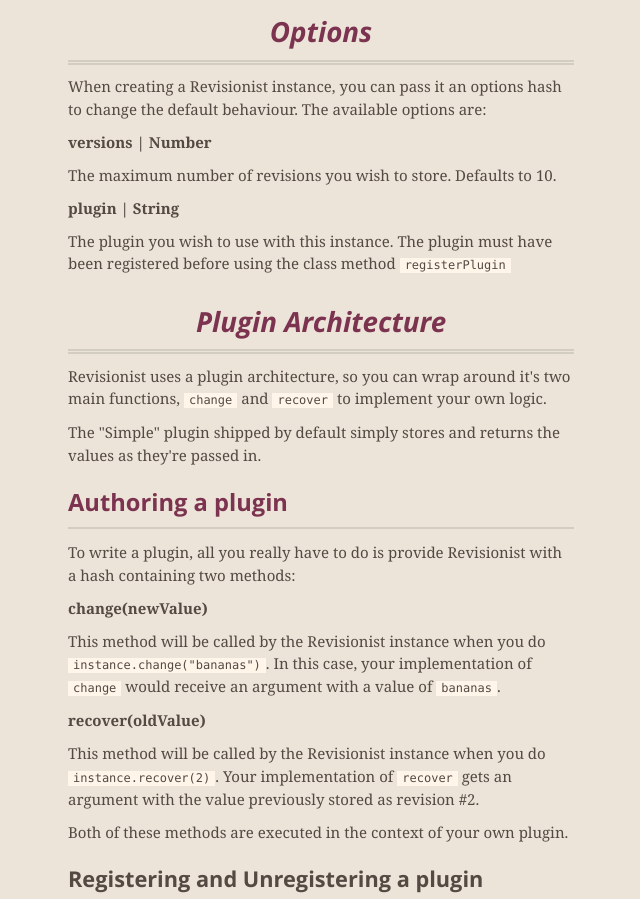
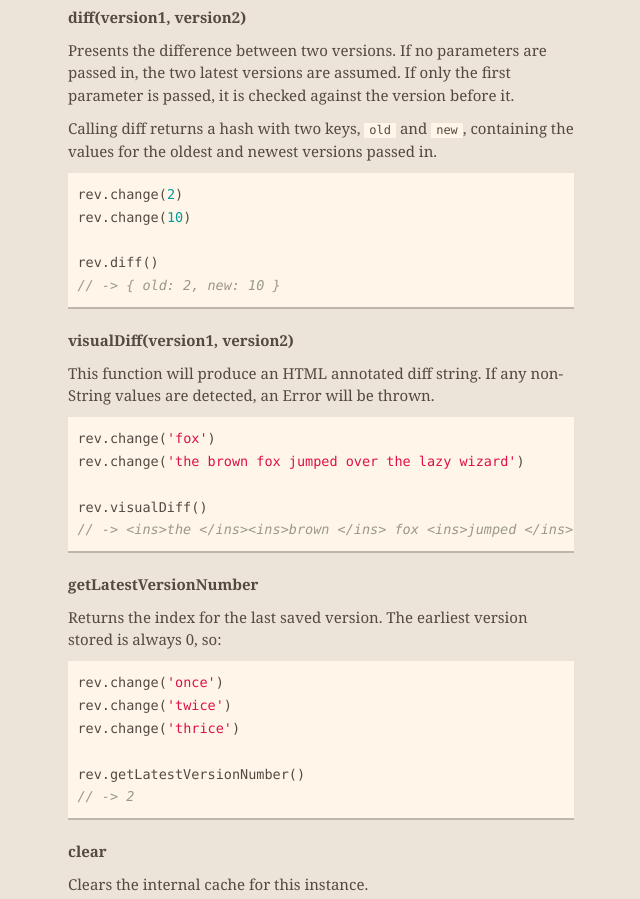
Before and after one commit to inf0rmer/revisionist, a plain HTML site: page index.html in a window 1280 px wide. Shown: the part 1820-2719 px from the top of the page, without its empty margins (319-959 px from the left). Drawn offline with nearby package versions, Linux system fonts and the light colour scheme.

Commit message:
Create gh-pages branch via GitHub

```diff
--- a/index.html
+++ b/index.html
@@ -124,6 +124,48 @@ You can then access the last x versions of your content (10 by default).</p>
 <span class="c1">// -&gt; 'tomatoes'</span>
 </pre></div>
 
+<p><strong>diff(version1, version2)</strong></p>
+
+<p>Presents the difference between two versions.
+If no parameters are passed in, the two latest versions are assumed.
+If only the first parameter is passed, it is checked against the version before it.</p>
+
+<p>Calling diff returns a hash with two keys, <code>old</code> and <code>new</code>, containing the values for the oldest and newest versions passed in.</p>
+
+<div class="highlight"><pre><span class="nx">rev</span><span class="p">.</span><span class="nx">change</span><span class="p">(</span><span class="mi">2</span><span class="p">)</span>
+<span class="nx">rev</span><span class="p">.</span><span class="nx">change</span><span class="p">(</span><span class="mi">10</span><span class="p">)</span>
+
+<span class="nx">rev</span><span class="p">.</span><span class="nx">diff</span><span class="p">()</span>
+<span class="c1">// -&gt; { old: 2, new: 10 }</span>
+</pre></div>
+
+<p><strong>visualDiff(version1, version2)</strong></p>
+
+<p>This function will produce an HTML annotated diff string. If any non-String values are detected, an Error will be thrown.</p>
+
+<div class="highlight"><pre><span class="nx">rev</span><span class="p">.</span><span class="nx">change</span><span class="p">(</span><span class="s1">'fox'</span><span class="p">)</span>
+<span class="nx">rev</span><span class="p">.</span><span class="nx">change</span><span class="p">(</span><span class="s1">'the brown fox jumped over the lazy wizard'</span><span class="p">)</span>
+
+<span class="nx">rev</span><span class="p">.</span><span class="nx">visualDiff</span><span class="p">()</span>
+<span class="c1">// -&gt; &lt;ins&gt;the &lt;/ins&gt;&lt;ins&gt;brown &lt;/ins&gt; fox &lt;ins&gt;jumped &lt;/ins&gt;&lt;ins&gt;over &lt;/ins&gt;&lt;ins&gt;the &lt;/ins&gt;&lt;ins&gt;lazy &lt;/ins&gt;&lt;ins&gt;wizard\n&lt;/ins&gt;</span>
+</pre></div>
+
+<p><strong>getLatestVersionNumber</strong></p>
+
+<p>Returns the index for the last saved version. The earliest version stored is always 0, so:</p>
+
+<div class="highlight"><pre><span class="nx">rev</span><span class="p">.</span><span class="nx">change</span><span class="p">(</span><span class="s1">'once'</span><span class="p">)</span>
+<span class="nx">rev</span><span class="p">.</span><span class="nx">change</span><span class="p">(</span><span class="s1">'twice'</span><span class="p">)</span>
+<span class="nx">rev</span><span class="p">.</span><span class="nx">change</span><span class="p">(</span><span class="s1">'thrice'</span><span class="p">)</span>
+
+<span class="nx">rev</span><span class="p">.</span><span class="nx">getLatestVersionNumber</span><span class="p">()</span>
+<span class="c1">// -&gt; 2</span>
+</pre></div>
+
+<p><strong>clear</strong></p>
+
+<p>Clears the internal cache for this instance.</p>
+
 <h1>
 <a name="options" class="anchor" href="#options"><span class="octicon octicon-link"></span></a>Options</h1>
 
```
Also changed, not shown: params.json (+1 -1 lines).
